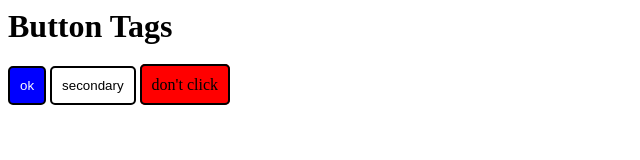
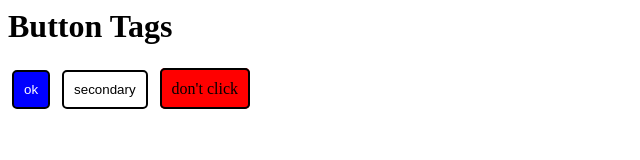
Before and after one commit to bhavanasisoundarya/html-css, a plain HTML site: page button.html in a window 1280 px wide. Shown: the whole page, without its empty margins (0-640 px from the left). Drawn offline with Linux system fonts and the light colour scheme.

Commit message:
added commit changes

```diff
--- a/button.css
+++ b/button.css
@@ -7,6 +7,7 @@
 	border-top-right-radius:5px;
 	border-bottom-right-radius:5px;
 	border-bottom-left-radius:5px;
+      margin:4px;
 }
 
 .btn-primary{
```
